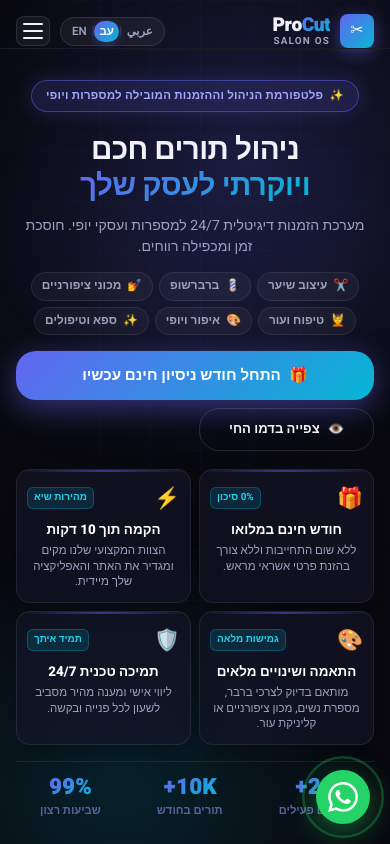
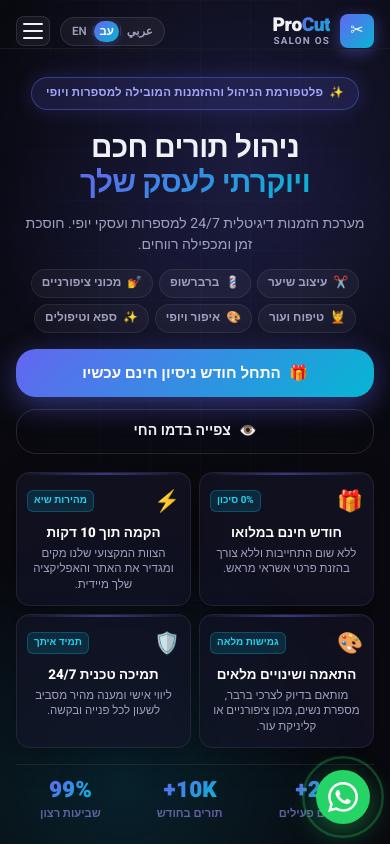
Before and after one commit to obidaNassa/procut_loading_page, a React (Vite) app: page / in a window 390 px wide. Shown: the top 844 px of the page. Built offline with nearby package versions, Linux system fonts and the light colour scheme.

Commit message:
Fix mobile layout for Hero CTAs

```diff
--- a/src/components/Hero.module.css
+++ b/src/components/Hero.module.css
@@ -503,15 +503,15 @@
   }
 
   .ctaRow {
-    display: grid;
-    grid-template-columns: 1fr 1fr;
-    gap: 8px;
+    display: flex;
+    flex-direction: column;
+    align-items: center;
+    gap: 12px;
     margin-bottom: 18px;
     width: 100%;
   }
 
   .ctaPrimary {
-    grid-column: 1 / -1;
     width: 100% !important;
     max-width: 100% !important;
     min-width: 0 !important;
@@ -524,7 +524,7 @@
     max-width: 100% !important;
     min-width: 0 !important;
     padding: 10px 10px !important;
-    font-size: 0.82rem !important;
+    font-size: 0.88rem !important;
   }
 
   .highlightsGrid {
```
